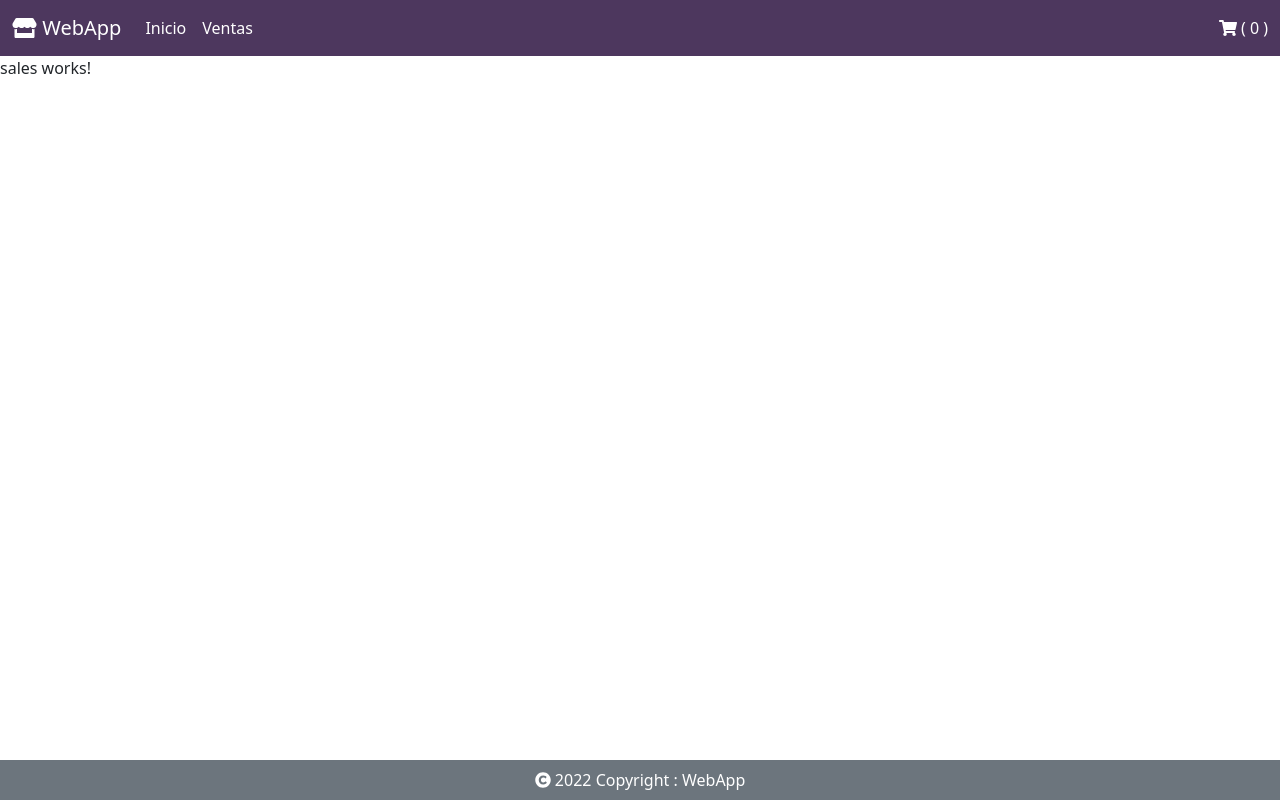
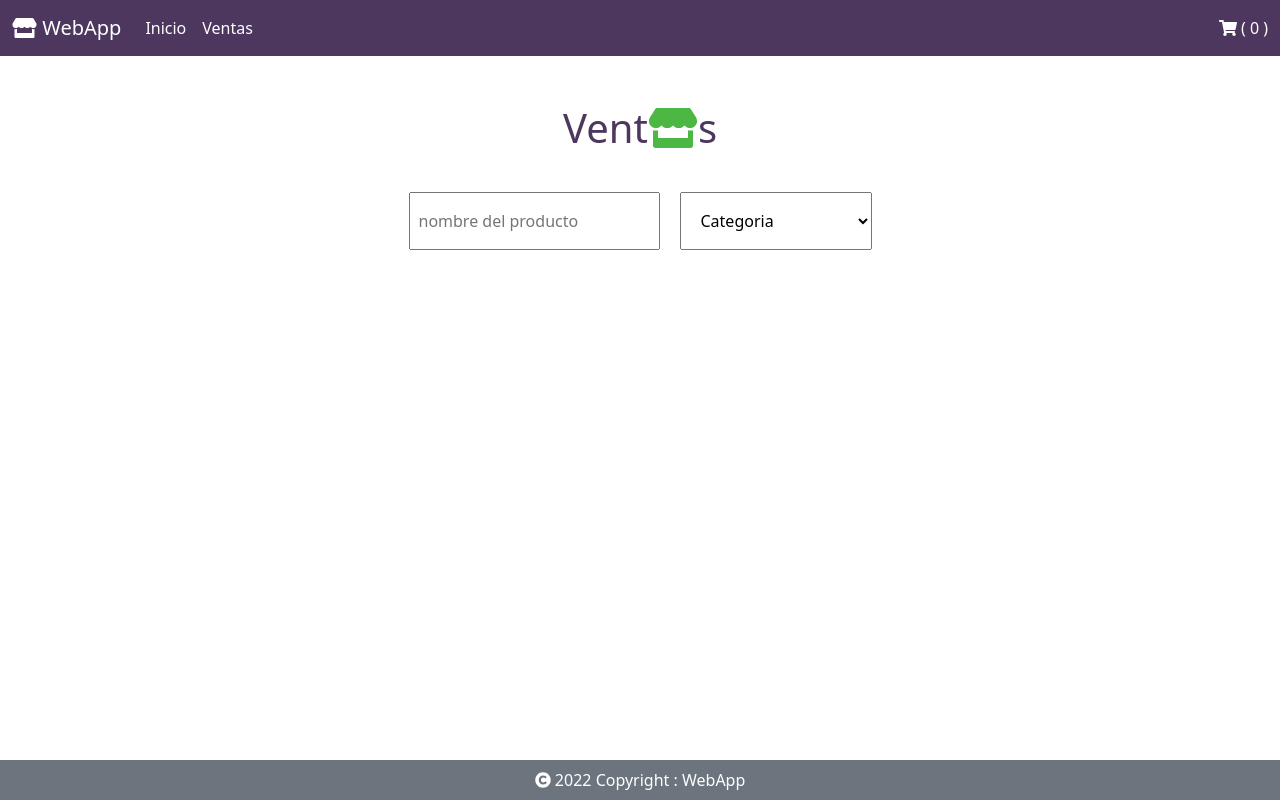
Before and after one commit to rootspyro/prueba-tas-2022, an Angular app: page /ventas in a window 1280 px wide. Built offline with nearby package versions, Linux system fonts and the light colour scheme.

Commit message:
Ventas page

```diff
--- a/src/app/sales/sales.component.css
+++ b/src/app/sales/sales.component.css
@@ -0,0 +1,18 @@
+h1 {
+  color : var(--purple)
+}
+
+select {
+  width: 75%;
+}
+
+fa-icon{
+  color: var(--green);
+}
+
+@media ( min-width: 1024px ) {
+  select {
+    width: 15%;
+    margin-left: 20px;
+  }
+}
--- a/src/app/sales/sales.component.html
+++ b/src/app/sales/sales.component.html
@@ -1 +1,12 @@
-<p>sales works!</p>
+<div class="sales-container text-center">
+	<h1 class="mt-5">Vent<fa-icon [icon]="faStore"></fa-icon>s</h1>
+	<form class="d-flex flex-wrap justify-content-center mt-4">
+		<input type="text" placeholder="nombre del producto" class="p-2 mt-3">
+		<select class="p-3 mt-3" aria-label="Default select example">
+		<option selected>Categoria</option>
+		<option value="1">One</option>
+		<option value="2">Two</option>
+		<option value="3">Three</option>
+		</select>
+	</form>
+</div>
--- a/src/app/sales/sales.component.ts
+++ b/src/app/sales/sales.component.ts
@@ -1,4 +1,5 @@
 import { Component, OnInit } from '@angular/core';
+import {faStore} from '@fortawesome/free-solid-svg-icons';
 
 @Component({
   selector: 'app-sales',
@@ -12,4 +13,6 @@ export class SalesComponent implements OnInit {
   ngOnInit(): void {
   }
 
+  faStore = faStore
+
 }
```
Also changed, not shown: src/app/app.module.ts (+7 -1 lines).
